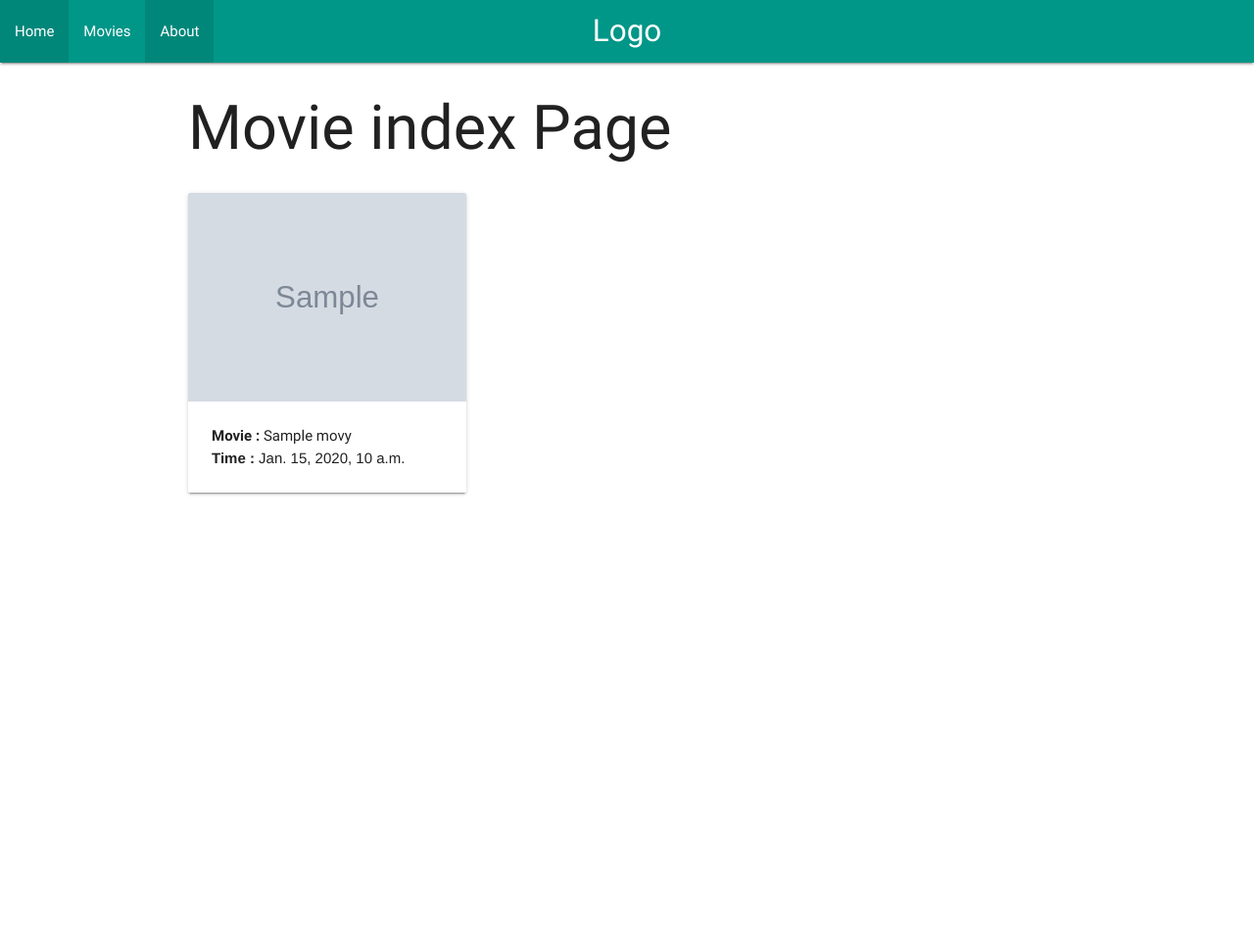
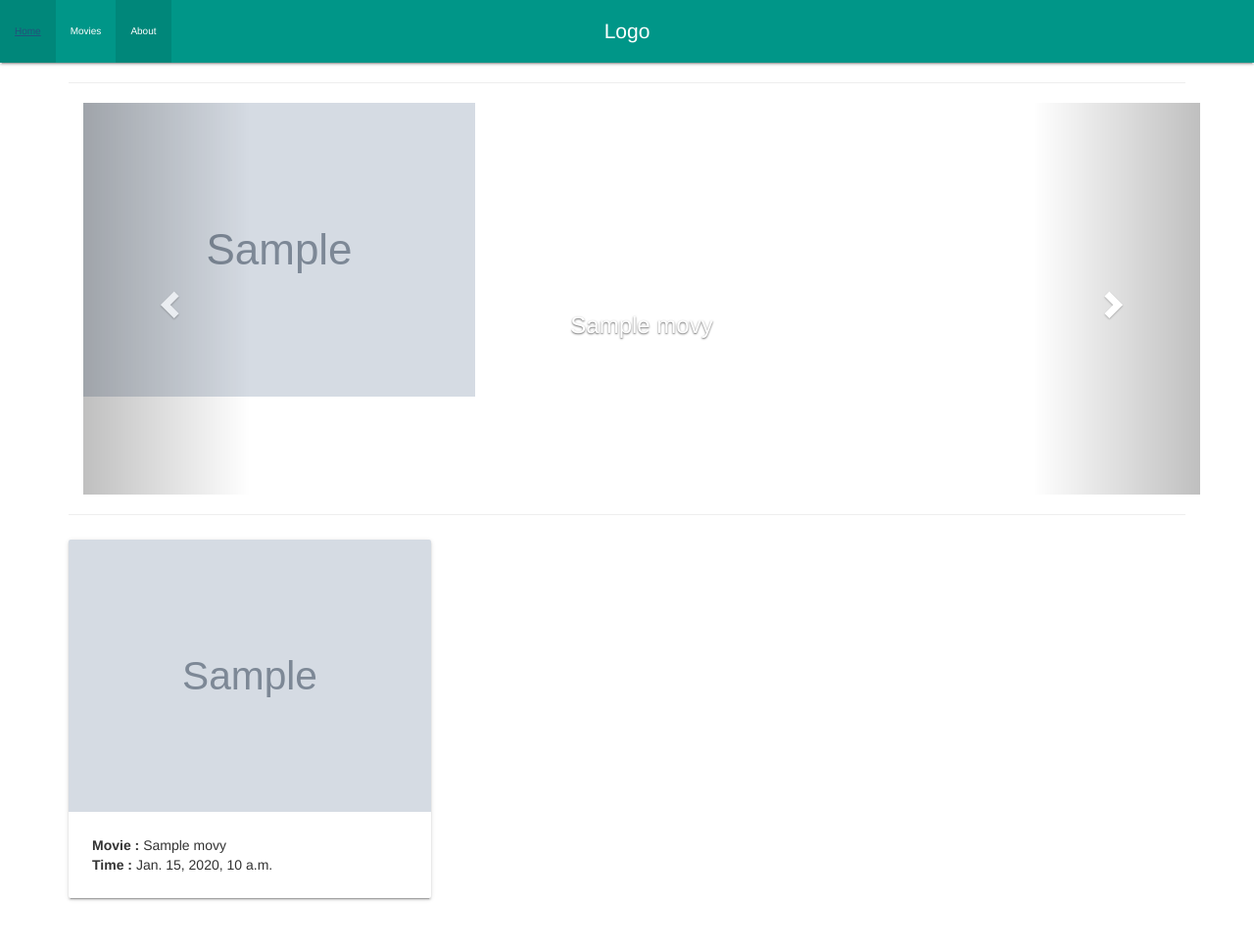
Before and after one commit to edewajosh/movietickets, a Django app: page /movies/ in a window 1280 px wide. Shown: the whole page at 98% size. Before the commit the page ends 506 px from the top, so only its background shows below. Run offline with Django 3.2, Linux system fonts and the light colour scheme; tables that the repository leaves empty hold one stand-in row (values such as "Sample post"); grey boxes marked "Sample" are stand-in pictures; some libraries are stand-ins or nearby versions.

Commit message:
Fixed the URL dispatchers

```diff
--- a/movies/views.py
+++ b/movies/views.py
@@ -4,8 +4,10 @@ from .models import Movies
 
 def index(request):
     movies = Movies.objects.order_by('-date_posted')[:6]
+    slides = Movies.objects.order_by('-date_posted')[:4]
     context = {
-        'movies' : movies
+        'movies' : movies,
+        'slides' : slides,
     }
     return render(request, 'movies/index.html', context)
 
--- a/movieticket/templates/movies/index.html
+++ b/movieticket/templates/movies/index.html
@@ -1,7 +1,56 @@
 {% extends 'movies/layout.html' %}
 {% load static %}
+
+{% block head %}
+<link rel="stylesheet" href="https://maxcdn.bootstrapcdn.com/bootstrap/3.3.4/css/bootstrap.min.css">
+<link rel="stylesheet" href="https://maxcdn.bootstrapcdn.com/bootstrap/3.3.4/css/bootstrap-theme.min.css">
+<script src="https://ajax.googleapis.com/ajax/libs/jquery/1.11.2/jquery.min.js"></script>
+<script src="https://maxcdn.bootstrapcdn.com/bootstrap/3.3.4/js/bootstrap.min.js"></script>
+{% endblock %}
 {% block content %}
-    <h1>Movie index Page</h1>
+<hr>
+    <!-- slider show -->
+    <div class="container">
+    <div id="myCarousel" class="carousel slide" data-ride="carousel">
+            <!-- Indicators -->
+            <ol class="carousel-indicators">
+                <li data-target="#myCarousel" data-slide-to="0" class="active"></li>
+                <li data-target="#myCarousel" data-slide-to="1"></li>
+                <li data-target="#myCarousel" data-slide-to="2"></li>
+                <li data-target="#myCarousel" data-slide-to="3"></li>
+            </ol>
+
+            <!-- Wrapper for slides -->
+            <div class="carousel-inner" role="listbox">
+                {% for slide in slides %}
+                {% if forloop.counter == 1 %}
+                <div class="item active">
+                {% else %}
+                <div class="item">
+                {% endif %}
+                    <img class="responsive-img" src="{{ slide.image.url }}" alt="Image" >
+              <div class="carousel-caption">
+                <h3>{{ slide.name }}</h3>
+
+              </div>
+                </div>
+                {% endfor %}
+                </div>
+
+                <!-- Left and right controls -->
+                <a class="left carousel-control" href="#myCarousel" role="button" data-slide="prev">
+                    <span class="glyphicon glyphicon-chevron-left" aria-hidden="true"></span>
+                    <span class="sr-only">Previous</span>
+                </a>
+                <a class="right carousel-control" href="#myCarousel" role="button" data-slide="next">
+                    <span class="glyphicon glyphicon-chevron-right" aria-hidden="true"></span>
+                    <span class="sr-only">Next</span>
+                </a>
+            </div>
+    </div>
+
+    <hr>
+    <h1></h1>
     {% for movie in movies %}
     {% if forloop.first %}<div class="row">{% endif %}
         <div class="col s4">
--- a/movieticket/templates/movies/layout.html
+++ b/movieticket/templates/movies/layout.html
@@ -5,16 +5,21 @@
   <meta name="viewport" content="width=device-width, initial-scale=1.0">
   <meta http-equiv="X-UA-Compatible" content="ie=edge">
   <link rel="stylesheet" href="https://cdnjs.cloudflare.com/ajax/libs/materialize/0.100.2/css/materialize.min.css">
+
   <title>Movie</title>
 </head>
 <body>
+    {% block head %}
+    {% endblock %}
+  <!-- scripts for and tags for slidershow -->
+
 
     <nav class="teal dark-4">
         <div class="nav-wrapper">
           <a href="#!" class="brand-logo center">Logo</a>
           <ul class="left hide-on-med-and-down">
-            <li><a href="#/">Home</a></li>
-            <li><a href="#posts/articles">Movies</a></li>
+            <li><a href="/movies">Home</a></li>
+            <li><a href="/movies/details">Movies</a></li>
             <li class="active"><a href="#collapsible.html">About</a></li>
           </ul>
         </div>
```
Also changed, not shown: movieticket/templates/movies/bootstrap.html (added, +18 -0 lines), movieticket/templates/movies/details.html (+4 -3 lines), media/Pursuit-of-Happyness.jpg (added), media/trans.jpg (added), media/transporter-slice.jpg (added).
